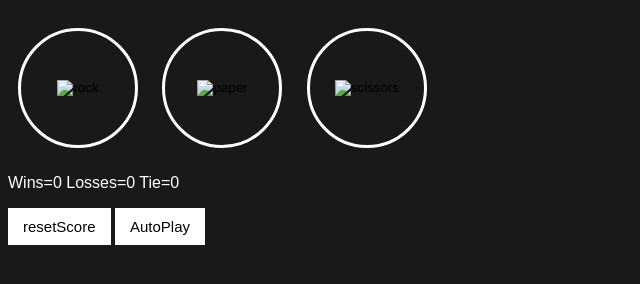
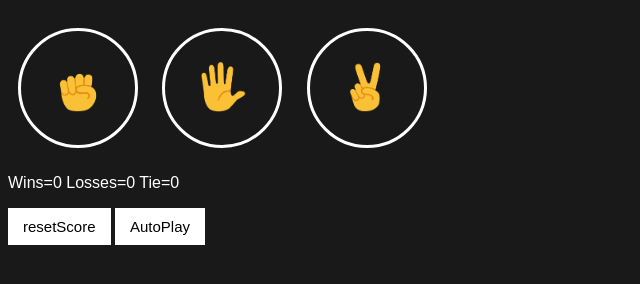
Before and after one commit to Ankesh-Kushwaha/rock-paper-scissor-updated, a plain HTML site: page index.html in a window 1280 px wide. Shown: the part 70-354 px from the top of the page, without its empty margins (0-640 px from the left). Drawn offline with Linux system fonts and the light colour scheme.

Commit message:
Update index.html image url

```diff
--- a/index.html
+++ b/index.html
@@ -10,19 +10,19 @@
 
   <p class="title"><h1>ROCKER-PAPER-SCISSORS GAME</h1></p>
     <button onclick="playGame('paper')" class="move-button">
-      <img src="image-copy/rock-emoji.png" alt="rock" class="move-icon"
+      <img src="rock-emoji.png" alt="rock" class="move-icon"
       >
     </button>
 
     <button onclick="playGame('paper')"  class="move-button"
     >
-      <img src="image-copy/paper-emoji.png" alt="paper" class="move-icon"
+      <img src="paper-emoji.png" alt="paper" class="move-icon"
       >
     </button>
 
     <button onclick=" playGame('scissors')" class="move-button"
     >
-      <img src="image-copy/scissors-emoji.png" alt="scissors" class="move-icon"
+      <img src="scissors-emoji.png" alt="scissors" class="move-icon"
       >
     </button>
 
```
